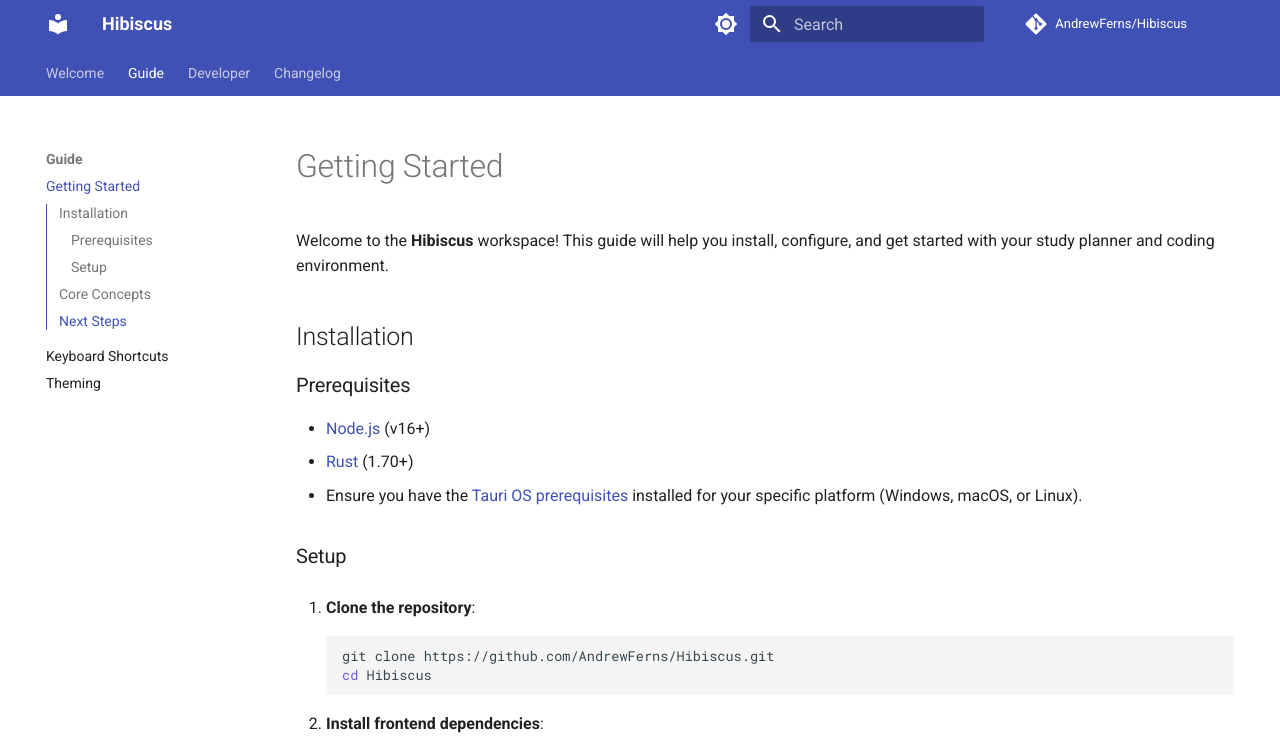
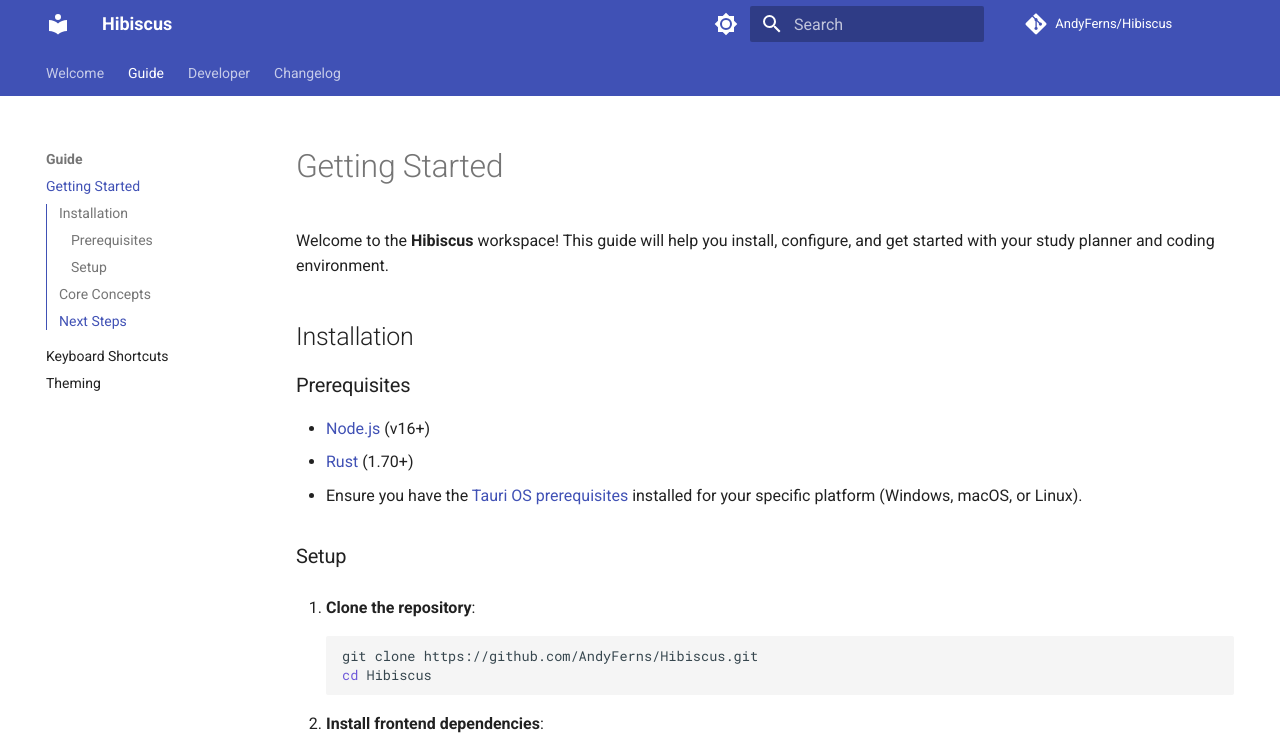
Before and after one commit to AndyFerns/Hibiscus, an MkDocs documentation site: the page built from docs/guide/getting-started.md, in a window 1280 px wide and 1394 px high. Shown: the top 753 px of the window. Built offline with MkDocs 1.6.1 and Material for MkDocs 9.7.7, drawn with Linux system fonts in a browser that asks for light colours; comment, search, counter and statistics services are not loaded.

Commit message:
changes regarding incorrect mkdocs github upload

````diff
--- a/docs/guide/getting-started.md
+++ b/docs/guide/getting-started.md
@@ -13,7 +13,7 @@
 
 1. **Clone the repository**:
    ```bash
-   git clone https://github.com/AndrewFerns/Hibiscus.git
+   git clone https://github.com/AndyFerns/Hibiscus.git
    cd Hibiscus
    ```
 
--- a/mkdocs.yml
+++ b/mkdocs.yml
@@ -1,11 +1,16 @@
 site_name: Hibiscus
 site_description: A lightweight, high-performance study planner and code editor built with React, Tauri, and Rust.
 site_author: Andrew Ferns
-repo_name: AndrewFerns/Hibiscus
-repo_url: https://github.com/AndrewFerns/Hibiscus
+repo_name: AndyFerns/Hibiscus
+site_url: https://andyferns.github.io/Hibiscus/
+repo_url: https://github.com/AndyFerns/Hibiscus
+use_directory_urls: true
+docs_dir: docs
+site_dir: site
 
 theme:
   name: material
+  use_directory_urls: true
   features:
     - navigation.tabs
     - navigation.sections
````
Also changed, not shown: docs/index.md (+1 -1 lines), docs/assets/Hibiscus Screenshot.png (renamed from docs/Assets/Hibiscus Screenshot.png).
